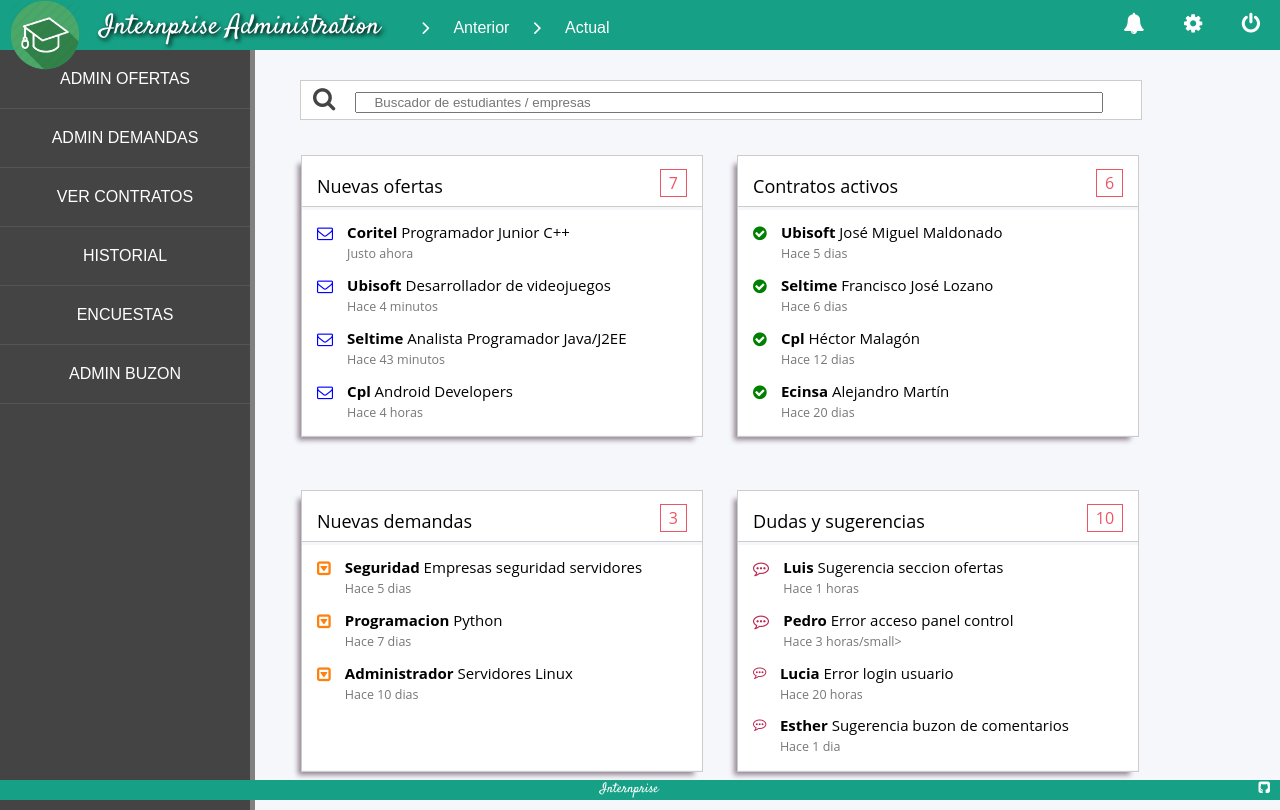
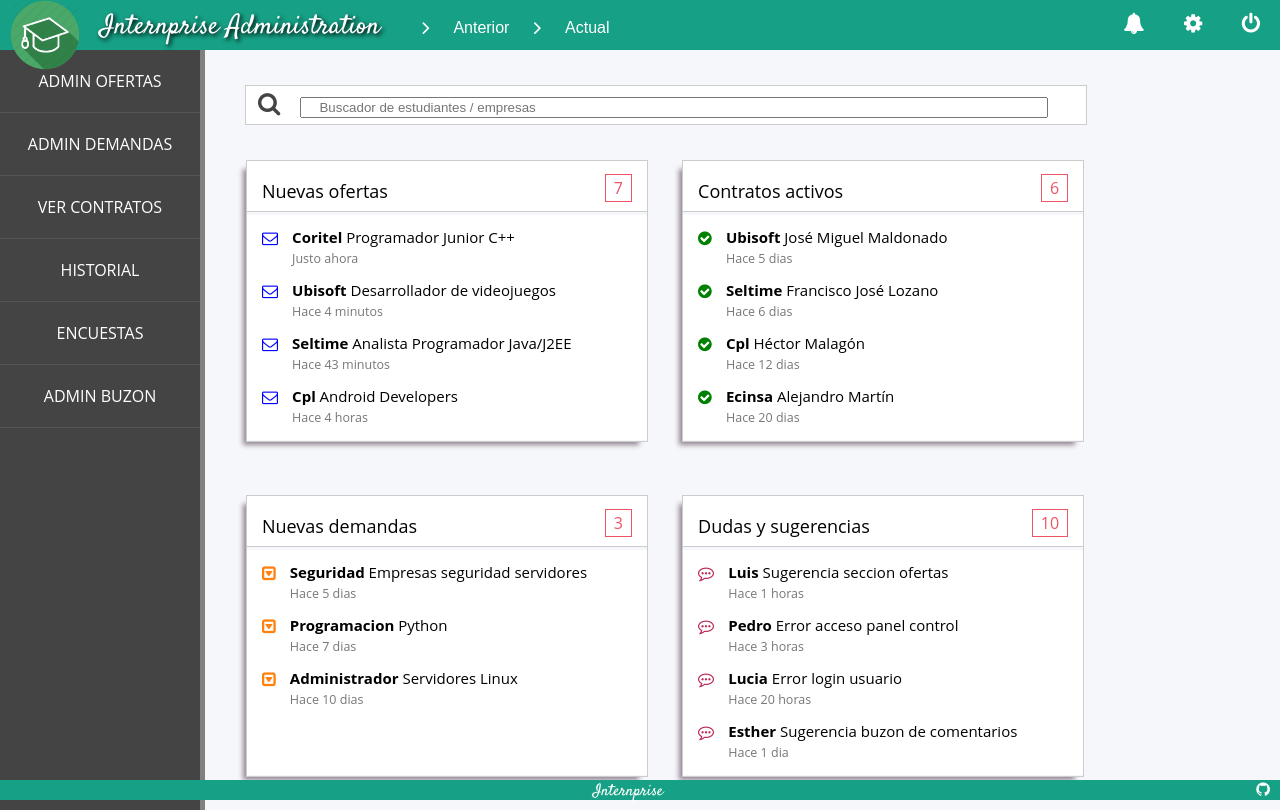
Before and after one commit to franloza/internprise, a PHP site: page /admin-dashboard.php in a window 1280 px wide; the page is wider, and only the part inside the window is pictured. Run offline with PHP 8.4, Linux system fonts and the light colour scheme.

Commit message:
Preparing CSSs and HTMLs classes for the other portals

```diff
--- a/pr2/admin-buzon-vista.php
+++ b/pr2/admin-buzon-vista.php
@@ -5,7 +5,7 @@
   <div id="container-ofertas-ver" class="container">
 	<?php include ('admin-menu.html'); ?>
 	<?php include ('admin-titlebar.html'); ?>
-	<div id="content-ofertas-ver" class="admin-content">
+	<div id="content-ofertas-ver" class="content">
         <div id="tabla-ofertas-ver">
             <div id="cuerpo">
                 <table class="admin-table">
@@ -35,7 +35,7 @@
             </div>
         </div>
 	</div>
-    <?php include ('footer.html'); ?>
+    <?php include ('admin-footer.html'); ?>
   </div>
   </body>
 </html>
--- a/pr2/admin-buzon.php
+++ b/pr2/admin-buzon.php
@@ -5,7 +5,7 @@
  <div id="container-historial" class="container">
  <?php include ('admin-menu.html'); ?>
  <?php include ('admin-titlebar.html'); ?>
- <div id="content-buzon" class="admin-content">
+ <div id="content-buzon" class="content">
        <div class="filtros">
            <label>Tipo de mensaje</label>
            <select class="filtro">
@@ -63,7 +63,7 @@
        <input type=image src="img/mover-a-la-anterior.jpg" width="25" height="15">
        <input type=image src="img/mover-a-la-siguiente.jpg" width="25" height="15">
  </div>
- <?php include ('footer.html'); ?>
+ <?php include ('admin-footer.html'); ?>
  </div>
  </body>
 </html>
--- a/pr2/admin-contratos-vista.php
+++ b/pr2/admin-contratos-vista.php
@@ -5,7 +5,7 @@
   <div id="container-ofertas-ver" class="container">
 	<?php include ('admin-menu.html'); ?>
 	<?php include ('admin-titlebar.html'); ?>
-	<div id="content-ofertas-ver" class="admin-content">
+	<div id="content-ofertas-ver" class="content">
         <div id="tabla-ofertas-ver">
             <div id="cuerpo">
                 <table class="admin-table">
@@ -52,7 +52,7 @@
             </div>
         </div>
 	</div>
-    <?php include ('footer.html'); ?>
+    <?php include ('admin-footer.html'); ?>
   </div>
   </body>
 </html>
--- a/pr2/admin-contratos.php
+++ b/pr2/admin-contratos.php
@@ -5,7 +5,7 @@
   <div id="container-historial" class="container">
 	<?php include ('admin-menu.html'); ?>
 	<?php include ('admin-titlebar.html'); ?>
-	<div id="content-historial" class="admin-content">
+	<div id="content-historial" class="content">
         <div class="filtros">
             <label>Seleccione una carrera:</label>
             <select class="filtro">
@@ -76,7 +76,7 @@
         <input type=image src="img/mover-a-la-siguiente.jpg" width="25" height="15">
 
 	</div>
-    <?php include ('footer.html'); ?>
+    <?php include ('admin-footer.html'); ?>
   </div>
   </body>
 </html>
--- a/pr2/admin-dashboard.php
+++ b/pr2/admin-dashboard.php
@@ -5,7 +5,7 @@
 	<div id="container-dashboard" class="container">
         <?php include ('admin-menu.html'); ?>
         <?php include ('admin-titlebar.html'); ?>
-        <div class="admin-content">
+        <div class="content">
 		<div class="dashboard-content">
 
 			<!-- INI Contenedor busqueda dashboard -->
@@ -34,7 +34,7 @@
                         </p>
                     </div>
                     <!-- Content widget -->
-                    <div class="content">
+                    <div class="content-widget">
                         <div class="media">
                             <div class="media-left">
                                 <i class="fa fa-envelope-o" style="color:blue;"></i>
@@ -147,7 +147,7 @@
                         </p>
                     </div>
                     <!-- Content widget -->
-                    <div class="content">
+                    <div class="content-widget">
                         <div class="media">
                             <div class="media-left">
                                 <i class="fa fa-check-circle" style="color:green;" aria-hidden="true"></i>
@@ -251,7 +251,7 @@
                         </p>
                     </div>
                     <!-- Content widget -->
-                    <div class="content">
+                    <div class="content-widget">
                         <div class="media">
                             <div class="media-left">
                                 <i class="fa fa-caret-square-o-down" style="color:#FF800D"></i>
@@ -309,7 +309,7 @@
                         </p>
                     </div>
                     <!-- Content widget -->
-                    <div class="content">
+                    <div class="content-widget">
                         <div class="media">
                             <div class="media-left">
                                 <i class="fa fa-commenting-o" style="color:#B9264F"></i>
@@ -334,7 +334,7 @@
                                     Error acceso panel control
                                 </div>
                                 <div class="text-muted">
-                                    <small>Hace 3 horas/small>
+                                    <small>Hace 3 horas</small>
                                 </div>
                             </div>
                         </div>
@@ -459,7 +459,7 @@
 		</div>
 		</div>
 
-        <?php include ('footer.html'); ?>
+        <?php include ('admin-footer.html'); ?>
     </div>
   </body>
 </html>
--- a/pr2/admin-demandas-vista.php
+++ b/pr2/admin-demandas-vista.php
@@ -5,7 +5,7 @@
  	<div id="container-demandas-ver" class="container">
 	<?php include ('admin-menu.html'); ?>
 	<?php include ('admin-titlebar.html'); ?>
-	<div id="content-demandas-ver" class="admin-content">
+	<div id="content-demandas-ver" class="content">
 
 		<div id="imagen-estudiante">
 			<IMG SRC="img/kakshi.jpg">
@@ -80,7 +80,7 @@
 		</div>
 
 	</div>
-	<?php include ('footer.html'); ?>
+	<?php include ('admin-footer.html'); ?>
   </div>
   </body>
 </html>
--- a/pr2/admin-demandas.php
+++ b/pr2/admin-demandas.php
@@ -5,7 +5,7 @@
   <div id="container-demandas" class="container">
 	<?php include ('admin-menu.html'); ?>
 	<?php include ('admin-titlebar.html'); ?>
-	<div id="content-demandas" class="admin-content">
+	<div id="content-demandas" class="content">
         <div class="filtros">
             <label>Seleccione una carrera:</label>
             <select class="filtro">
@@ -94,7 +94,7 @@
         </table>
         </div>
 	</div>
-    <?php include ('footer.html'); ?>
+    <?php include ('admin-footer.html'); ?>
   </div>
   </body>
 </html>
--- a/pr2/admin-encuestas-empresa.php
+++ b/pr2/admin-encuestas-empresa.php
@@ -5,7 +5,7 @@
   <div id="container-ofertas-ver" class="container">
 	<?php include ('admin-menu.html'); ?>
 	<?php include ('admin-titlebar.html'); ?>
-	<div id="content-ofertas-ver" class="admin-content">
+	<div id="content-ofertas-ver" class="content">
         <div id="tabla-ofertas-ver">
             <div id="cuerpo">
                 <table class="admin-table">
@@ -57,7 +57,7 @@
             </div>
         </div>
 	</div>
-    <?php include ('footer.html'); ?>
+    <?php include ('admin-footer.html'); ?>
   </div>
   </body>
 </html>
--- a/pr2/admin-encuestas-estudiante.php
+++ b/pr2/admin-encuestas-estudiante.php
@@ -5,7 +5,7 @@
   <div id="container-ofertas-ver" class="container">
 	<?php include ('admin-menu.html'); ?>
 	<?php include ('admin-titlebar.html'); ?>
-	<div id="content-ofertas-ver" class="admin-content">
+	<div id="content-ofertas-ver" class="content">
         <div id="tabla-ofertas-ver">
             <div id="cuerpo">
                 <table class="admin-table">
@@ -57,7 +57,7 @@
             </div>
         </div>
 	</div>
-    <?php include ('footer.html'); ?>
+    <?php include ('admin-footer.html'); ?>
   </div>
   </body>
 </html>
--- a/pr2/admin-encuestas.php
+++ b/pr2/admin-encuestas.php
@@ -5,7 +5,7 @@
     <div id="container-encuestas" class="container">
       <?php include ('admin-menu.html'); ?>
       <?php include ('admin-titlebar.html'); ?>
-        <div id="content-encuestas" class="admin-content">
+        <div id="content-encuestas" class="content">
           <div class="widget-container">
             <form class="form-search cf" action="">
              <input type="text" placeholder="Introduzca ID de Contrato">
@@ -30,7 +30,7 @@
               </div>
            </div>
 
-            <?php include ('footer.html'); ?>
+            <?php include ('admin-footer.html'); ?>
       </div>
   </body>
 </html>
--- /dev/null
+++ b/pr2/admin-footer.html
@@ -0,0 +1,7 @@
+<!-- Fragmento para definir el footer -->
+<div id="admin-footer" class="footer">
+	Internprise
+	<div id="footer-icons">
+		<a class="fa fa-github" href="https://github.com/franloza/aw"></a>
+	</div>
+</div>
--- a/pr2/admin-historial.php
+++ b/pr2/admin-historial.php
@@ -5,7 +5,7 @@
   <div id="container-historial" class="container">
 	<?php include ('admin-menu.html'); ?>
 	<?php include ('admin-titlebar.html'); ?>
-	<div id="content-historial" class="admin-content">
+	<div id="content-historial" class="content">
         <div class="filtros">
             <label>Año</label>
             <select class="filtro">
@@ -85,7 +85,7 @@
         <input type=image src="img/mover-a-la-siguiente.jpg" width="25" height="15">
 
 	</div>
-    <?php include ('footer.html'); ?>
+    <?php include ('admin-footer.html'); ?>
   </div>
   </body>
 </html>
--- a/pr2/admin-ofertas-vista.php
+++ b/pr2/admin-ofertas-vista.php
@@ -5,7 +5,7 @@
   <div id="container-ofertas-ver" class="container">
 	<?php include ('admin-menu.html'); ?>
 	<?php include ('admin-titlebar.html'); ?>
-	<div id="content-ofertas-ver" class="admin-content">
+	<div id="content-ofertas-ver" class="content">
         <div id="tabla-ofertas-ver">
             <div id="cuerpo">
                 <table class="admin-table">
@@ -82,7 +82,7 @@
             </div>
         </div>
 	</div>
-    <?php include ('footer.html'); ?>
+    <?php include ('admin-footer.html'); ?>
   </div>
   </body>
 </html>
--- a/pr2/admin-ofertas-vista2.php
+++ b/pr2/admin-ofertas-vista2.php
@@ -5,7 +5,7 @@
   <div id="container-ofertas-ver2" class="container">
 	<?php include ('admin-menu.html'); ?>
 	<?php include ('admin-titlebar.html'); ?>
-	<div id="content-ofertas-ver2" class="admin-content">
+	<div id="content-ofertas-ver2" class="content">
         <div id="tabla-ofertas-ver2">
             <div id="cuerpo">
                 <table class="admin-table">
@@ -66,7 +66,7 @@
             </div>
         </div>
 	</div>
-    <?php include ('footer.html'); ?>
+    <?php include ('admin-footer.html'); ?>
   </div>
   </body>
 </html>
--- a/pr2/admin-ofertas.php
+++ b/pr2/admin-ofertas.php
@@ -5,7 +5,7 @@
   <div id="container-ofertas" class="container">
 	<?php include ('admin-menu.html'); ?>
 	<?php include ('admin-titlebar.html'); ?>
-	<div id="content-ofertas" class="admin-content">
+	<div id="content-ofertas" class="content">
         <div class="filtros">
             <label>Seleccione una carrera:</label>
             <select class="filtro">
@@ -116,7 +116,7 @@
 	</div>
 
   </div>
-  <?php include ('footer.html'); ?>
+  <?php include ('admin-footer.html'); ?>
   </div>
   </body>
 </html>
--- a/pr2/admin-titlebar.html
+++ b/pr2/admin-titlebar.html
@@ -1,5 +1,5 @@
 <!-- Fragmento para definir el titlebar (header) -->
-<div id='titlebar'>
+<div id='admin-titlebar' class='titlebar'>
 	<img src="img/favicon.png" alt="Internprise icon" height="70" width="70"></img>
 	<div id="label-titlebar">
 		<label>
--- a/pr2/css/content.css
+++ b/pr2/css/content.css
@@ -1,10 +1,10 @@
-.admin-content {
+.content {
 	position: relative;
-	top: 40px;
-	left: 250px;
-	padding: 20px;
+	top: 50px;
+	left: 200px;
+	padding: 15px;
 	min-width: 800px;
-    background: #f5f7fa;
+  background: #f5f7fa;
 }
 /*CSS correspondiente a la sección contenido*/
 /*==============================================================*/
@@ -83,7 +83,7 @@
   border-bottom: 1px solid #ccc;
 }
 
-.dashboard-content .content {
+.dashboard-content .content-widget {
   background: #fff;
   width: 385px;
   height: 225px;
--- a/pr2/css/menu.css
+++ b/pr2/css/menu.css
@@ -13,9 +13,9 @@ body, html{
 /*==============================================================*/
 
 .sidebar {
-  	font-family: "helvitica", arial;
+  font-family: "Open Sans", arial;
 	height: 100%;
-	width: 250px;
+	width: 200px;
 	position: fixed;
 	top: 50px;
 	box-shadow: 5px 0px grey;
@@ -24,6 +24,18 @@ body, html{
 	padding: 0;
 	background: #444;
 }
+
+#admin-sidebar ul li :hover{
+    color: #16a085;
+}
+
+#estudiante-sidebar ul li :hover{
+
+}
+#empresa-sidebar ul li :hover{
+
+}
+
 
 .sidebar ul {
   list-style: none;
@@ -41,19 +53,14 @@ body, html{
 
 .sidebar ul li :hover{
   background: #555;
-  color: #16a085;
-  -moz-transition-duration: 0.5s;
-  -o-transition-duration: 0.5s;
-  -webkit-transition-duration: 0.5s;
   transition-duration: 0.5s;
 }
 
 .sidebar ul li a {
 	text-align: center;
-  	padding: 20px 0px 20px 0px;
-  	width: 100%;
-  	display: table;
-  	text-decoration: none;
-  	color: #fff;
-
+  padding: 20px 0px 20px 0px;
+  width: 100%;
+  display: table;
+  text-decoration: none;
+  color: #fff;
 }
--- a/pr2/css/titlebar&footer.css
+++ b/pr2/css/titlebar&footer.css
@@ -3,17 +3,28 @@
 /*CSS correspondiente a la sección titlebar*/
 /*==============================================================*/
 
-#titlebar {
-    background: #16a085;
+.titlebar {
   	color: #fff;
     font-family: "helvitica", arial;
     height: 50px;
     width: 100%;
-    min-width: 900px;
+    min-width: 800px;
     position: fixed; /*Hace que la posición no varie ni haciendo scroll, siempre se mantiene en el mismo lugar*/
     z-index: 10; /*Necesario para que el titlebar se muestre encima de otros elementos*/
 }
-#titlebar img { /*favicon*/
+
+#admin-titlebar {
+	background: #16a085;
+}
+
+#empresa-sidebar {
+
+}
+
+#estudiante-sidebar {
+
+}
+.titlebar img { /*favicon*/
 	float: left;
 	padding-left: 10px;
 	animation-name: faviconAnimation;
@@ -124,18 +135,28 @@
 /*CSS correspondiente a la sección footer (pie de página)*/
 /*==============================================================*/
 
-#footer {
+.footer {
 	position: fixed;
 	bottom: 0;
 	width: 100%;
-	min-width: 900px;
+	min-width: 800px;
 	height: 20px;
-	max-height: 20px;
-	background: #16a085;
 	color: white;
 	text-align: center;
 	font-family: 'Satisfy', cursive;
 	z-index: 11;
+}
+
+#admin-footer {
+	background: #16a085;
+}
+
+#empresa-footer {
+
+}
+
+#estudiante-footer {
+
 }
 
 #footer-icons {
--- a/pr2/footer.html
+++ /dev/null
@@ -1,7 +0,0 @@
-<!-- Fragmento para definir el footer -->
-<div id="footer">
-	Internprise
-	<div id="footer-icons">
-		<a class="fa fa-github-square" href="https://github.com/franloza/aw"></a>
-	</div>
-</div>
```
